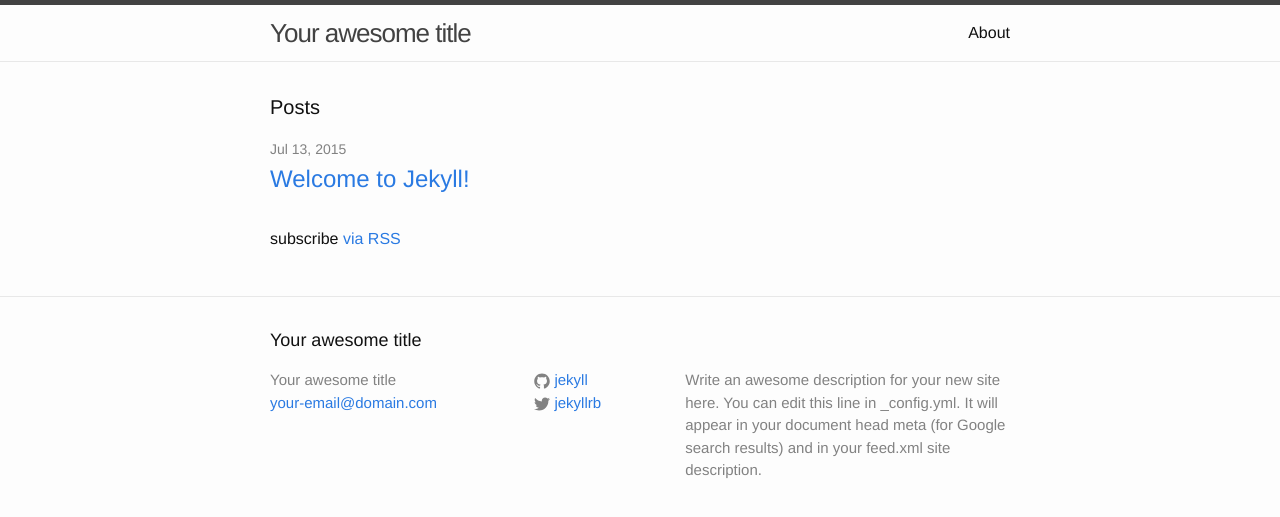
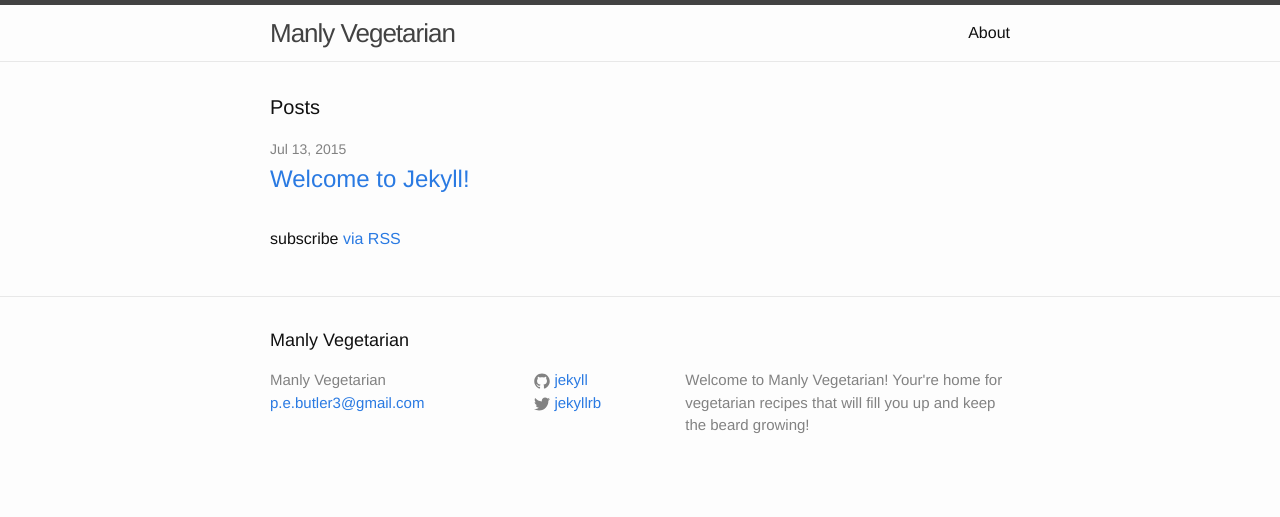
Before and after one commit to pebutler3/blog, a Jekyll site: the page built from index.html, in a window 1280 px wide. Shown: the top 517 px of the page. Built offline with Jekyll 4.4.1, drawn with Linux system fonts in a browser that asks for light colours.

Commit message:
added basic site info

```diff
--- a/_config.yml
+++ b/_config.yml
@@ -1,12 +1,11 @@
 # Site settings
-title: Your awesome title
-email: your-email@domain.com
+title: Manly Vegetarian
+email: p.e.butler3@gmail.com
 description: > # this means to ignore newlines until "baseurl:"
-  Write an awesome description for your new site here. You can edit this
-  line in _config.yml. It will appear in your document head meta (for
-  Google search results) and in your feed.xml site description.
+  Welcome to Manly Vegetarian! Your're home for vegetarian recipes
+  that will fill you up and keep the beard growing!
 baseurl: "" # the subpath of your site, e.g. /blog/
-url: "http://yourdomain.com" # the base hostname & protocol for your site
+url: "http://manlyvegetarian.gq"
 twitter_username: jekyllrb
 github_username:  jekyll
 
```
